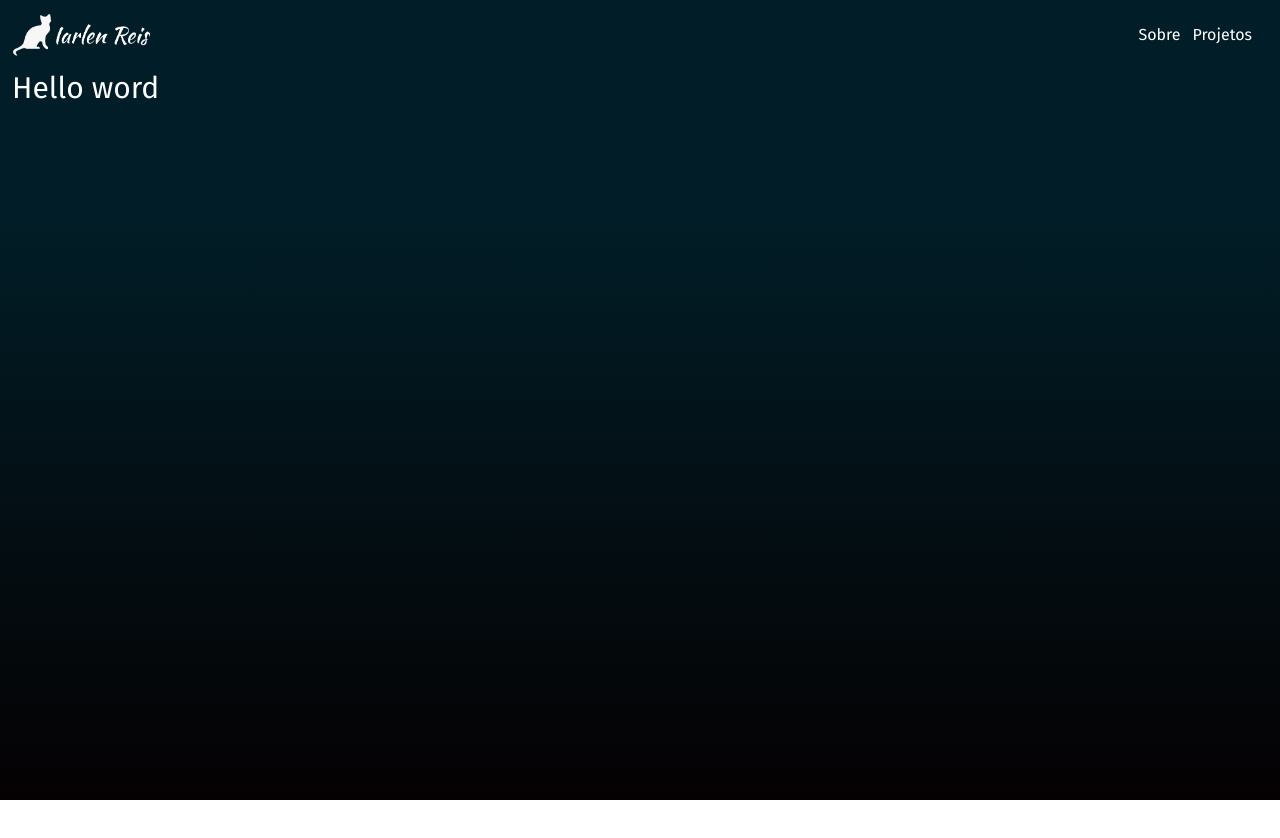
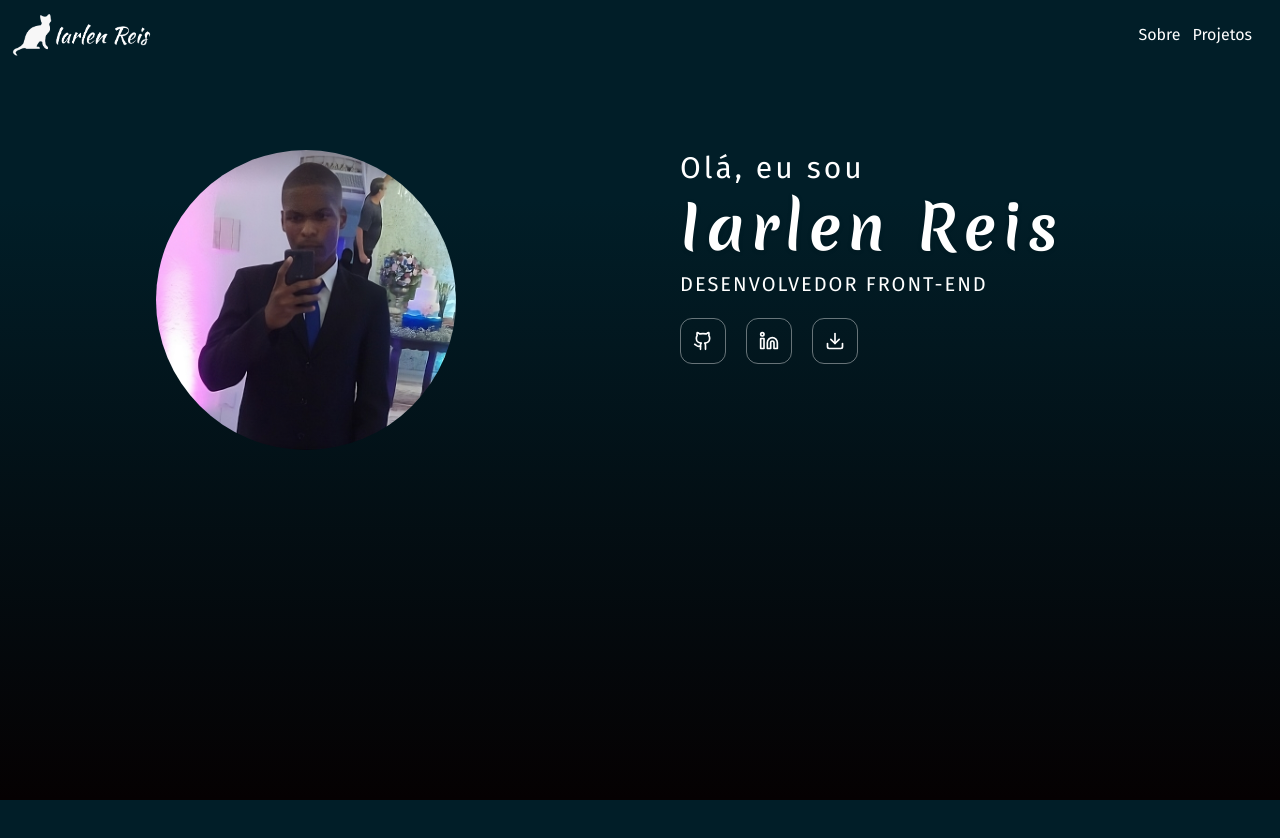
Before and after one commit to iarlen-reis/Portfolio, a Next.js app: page / in a window 1280 px wide. Shown: the top 838 px of the page. Before the commit the page ends 800 px from the top, so only its background shows below. Built offline with nearby package versions, Linux system fonts and the light colour scheme.

Commit message:
feat: finishing the first section of the home page.

```diff
--- a/src/app/page.tsx
+++ b/src/app/page.tsx
@@ -1,3 +1,57 @@
+import { DownloadIcon, GithubIcon, LinkedinIcon } from 'lucide-react'
+import ExternalLink from '@/components/ExternalLink'
+import ProfileImage from '/public/profile.png'
+import Image from 'next/image'
+
 export default function Home() {
-  return <div className="w-full text-3xl">Hello word</div>
+  return (
+    <>
+      <section className="flex h-screen grid-cols-1 flex-col gap-5 md:grid md:h-screen md:grid-cols-2 md:gap-20">
+        <div className="mt-5 flex items-center justify-center md:mt-14 md:items-start xl:mt-20">
+          <Image
+            priority
+            width={320}
+            height={320}
+            src={ProfileImage}
+            alt="Image do github do desenvolvedor Iarlen Reis"
+            className="size-[220px] rounded-full md:size-[250px] lg:size-[260px] xl:size-[300px]"
+          />
+        </div>
+        <div className="flex flex-col items-center justify-center gap-5 md:mt-14 md:justify-start xl:mt-20">
+          <div className="flex w-full flex-col gap-1 text-center md:text-left">
+            <p className="text-xl md:text-2xl lg:text-3xl lg:tracking-wider xl:tracking-widest">
+              Olá, eu sou
+            </p>
+            <h1 className="text-4xl font-bold drop-shadow md:mt-2 md:text-5xl lg:text-6xl lg:tracking-wider xl:tracking-widest">
+              Iarlen Reis
+            </h1>
+            <p className="text-lg uppercase leading-relaxed tracking-wide md:mt-2 md:text-xl lg:tracking-wider xl:tracking-widest">
+              Desenvolvedor Front-end
+            </p>
+          </div>
+          <ul className="flex w-full items-center justify-center gap-5 md:justify-start">
+            <ExternalLink
+              icon={GithubIcon}
+              href="https://github.com/iarlen-reis"
+              className="hover:bg-black/50"
+              aria-label="Link para o perfil do github do desenvolvedor Iarlen Reis"
+            />
+            <ExternalLink
+              icon={LinkedinIcon}
+              href="https://www.linkedin.com/in/iarlen-reis/"
+              className="hover:bg-blue-500/50"
+              aria-label="Link para o perfil do linkedin do desenvolvedor Iarlen Reis"
+            />
+            <ExternalLink
+              icon={DownloadIcon}
+              href="/IarlenSantosReis.pdf"
+              download
+              className="hover:bg-green-500/50"
+              aria-label="Link para fazer o download do currículo do desenvolvedor Iarlen Reis"
+            />
+          </ul>
+        </div>
+      </section>
+    </>
+  )
 }
```
